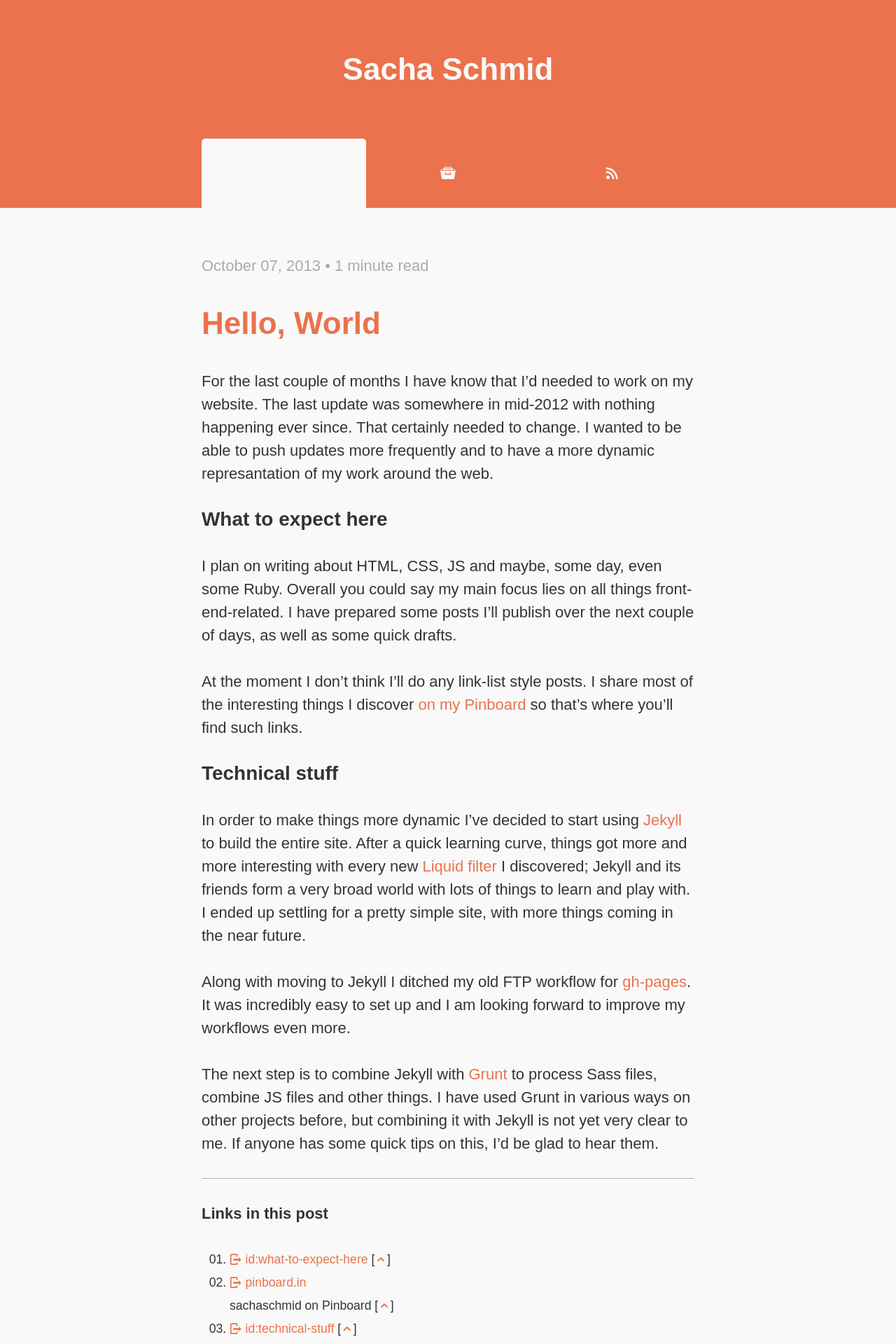
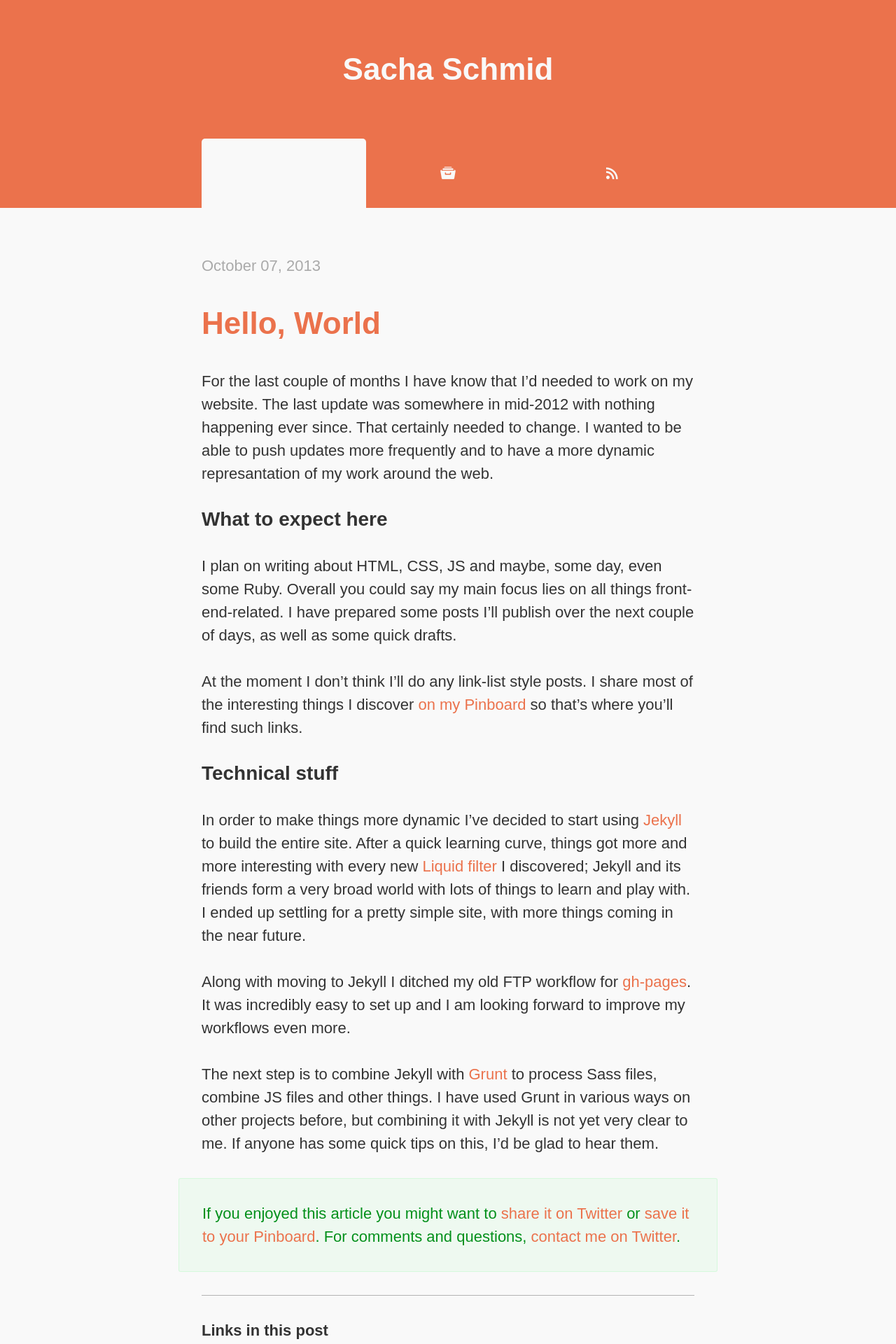
Before and after one commit to RadLikeWhoa/old.sacha.me, a Jekyll site: the page built from articles/_posts/2013-10-07-hello-world.md, in a window 1280 px wide. Shown: the top 1920 px of the page at 70% size. Built offline with Jekyll 4.4.1, drawn with Linux system fonts in a browser that asks for light colours; some web fonts are replaced; Markdown is read by kramdown in place of the engine named in the settings; some of the changed text lies outside the part shown.

Commit message:
Improve post layout

```diff
--- a/_layouts/post.html
+++ b/_layouts/post.html
@@ -3,53 +3,19 @@
 page_class: page-post
 ---
 
-{% capture words %}
-  {{ page.content | strip_html | number_of_words | minus: 250 }}
-{% endcapture %}
-
 {% include header.html %}
 <article class="post post-full wrap">
   <div class="post-meta">
     <time datetime="{{ page.date }}" pubdate>{{ page.date | date: "%B %d, %Y" }}</time>
-    {% unless words contains "-" %}
-      &bull;
-      {{ words | plus: 250 | divided_by: 180 | append: ' minute read' }}
-    {% endunless %}
   </div>
   <h2 class="h1 post-title"><a href="{{ page.url }}">{{ page.title }}</a></h2>
   <div class="post-body">{{ content }}</div>
+  <p class="share content-block share-block">
+    If you enjoyed this article you might want to <a href="https://twitter.com/intent/tweet?url={{ site.url | UrlEncode }}{{ page.url | UrlEncode }}&amp;text={{ page.title | UrlEncode }}&amp;via=sachaschmid&amp;related=sachaschmid%3AFront-end%20developer%20from%20Switzerland">share it on Twitter</a> or <a href="https://pinboard.in/add?next=same&amp;url={{ site.url | UrlEncode }}{{ page.url | UrlEncode}}&amp;title={{ page.title | UrlEncode }}">save it to your Pinboard</a>. For comments and questions, <a href="https://twitter.com/sachaschmid">contact me on Twitter</a>.
+  </p>
   <div class="post-links" style="display: none;">
     <h4>Links in this post</h4>
     <ol></ol>
   </div>
-  <p class="share content-block share-block">
-    If you enjoyed this article you might want to <a href="https://twitter.com/intent/tweet?url={{ site.url | UrlEncode }}{{ page.url | UrlEncode }}&amp;text={{ page.title | UrlEncode }}&amp;via=sachaschmid&amp;related=sachaschmid%3AFront-end%20developer%20from%20Switzerland">share it on Twitter</a> or <a href="https://pinboard.in/add?next=same&amp;url={{ site.url | UrlEncode }}{{ page.url | UrlEncode}}&amp;title={{ page.title | UrlEncode }}">save it to your Pinboard</a>. For comments and questions, <a href="https://twitter.com/sachaschmid">contact me on Twitter</a>.
-  </p>
 </article>
-<div class="wrap">
-  <ul class="pagination post-pagination unstyled grid">
-    <li>
-      {% if page.next %}
-        <a href="{{ page.next.url }}" class="button button-block">
-          <span class="icon icon-left"></span> <div class="label-truncate"><span class="label">{{ page.next.title }}</span></div>
-        </a>
-      {% else %}
-      <a class="button button-block button-disabled">
-        <span class="icon icon-left"></span> <div class="label-truncate"><span class="label">No newer post found</span></div>
-      </a>
-      {% endif %}
-    </li>
-    <li class="text-right">
-      {% if page.previous %}
-        <a href="{{ page.previous.url }}" class="button button-block">
-          <div class="label-truncate"><span class="label">{{ page.previous.title }}</span></div> <span class="icon icon-right"></span>
-        </a>
-      {% else %}
-      <a class="button button-block button-disabled">
-        <div class="label-truncate"><span class="label">No older post found</span></div> <span class="icon icon-right"></span>
-      </a>
-      {% endif %}
-    </li>
-  </ul>
-</div>
 {% include footer.html %}
--- a/_src/scss/partials/_posts.scss
+++ b/_src/scss/partials/_posts.scss
@@ -1,8 +1,4 @@
 .post {
-  :last-child {
-    margin-bottom: 0;
-  }
-
   .button {
     border-bottom: 0;
     transition: background-color 0.25s ease-in-out;
--- a/index.html
+++ b/index.html
@@ -18,5 +18,5 @@
       <p class="post-caption">{{ post.caption }}</p>
     {% endif %}
   </article>
-  <a href="/articles" class="button button-center"><span class="label">View all posts</span></a>
+  <a href="/articles" class="button button-center"><span class="label">View all articles</span></a>
 </section>
```
